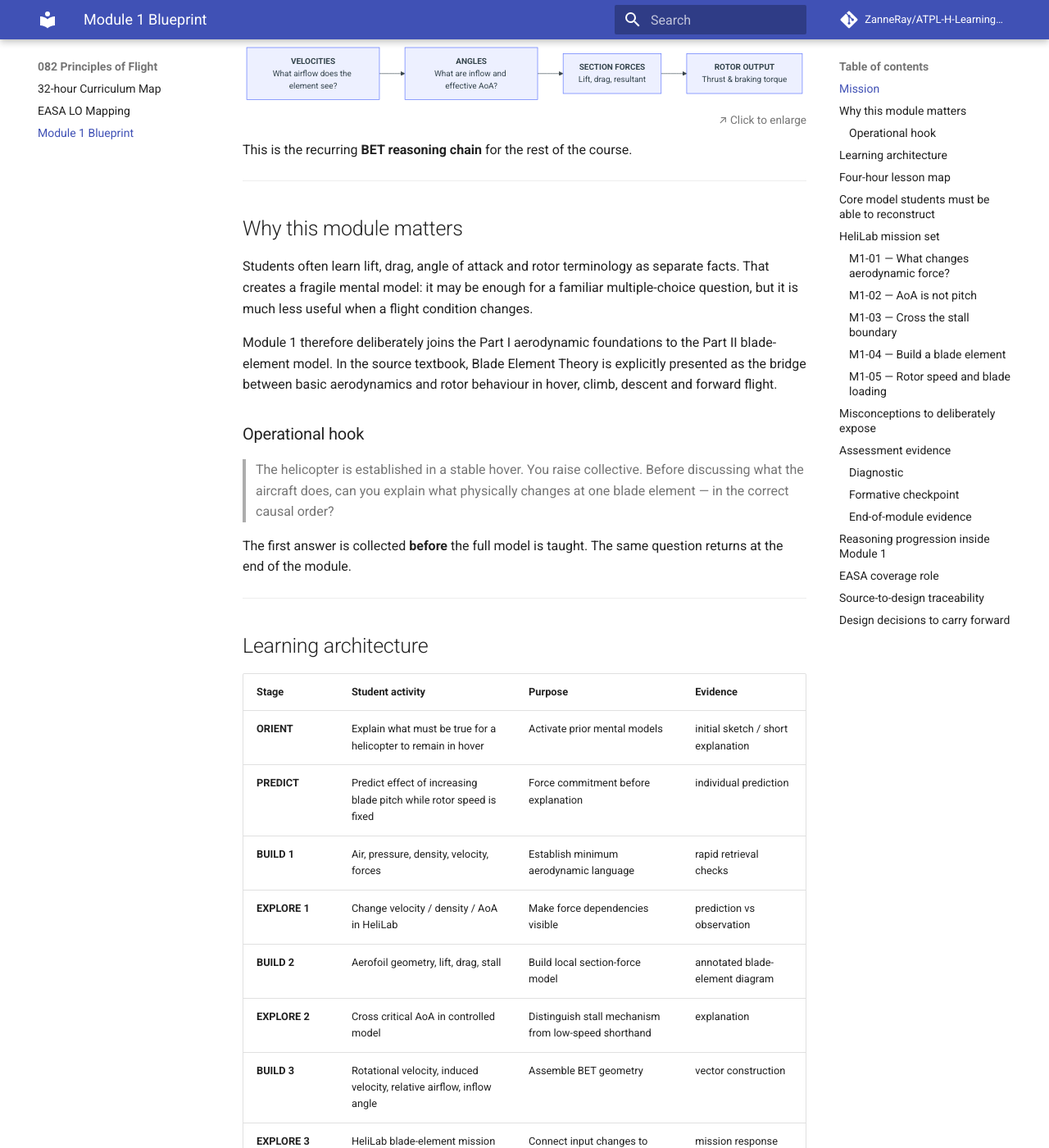
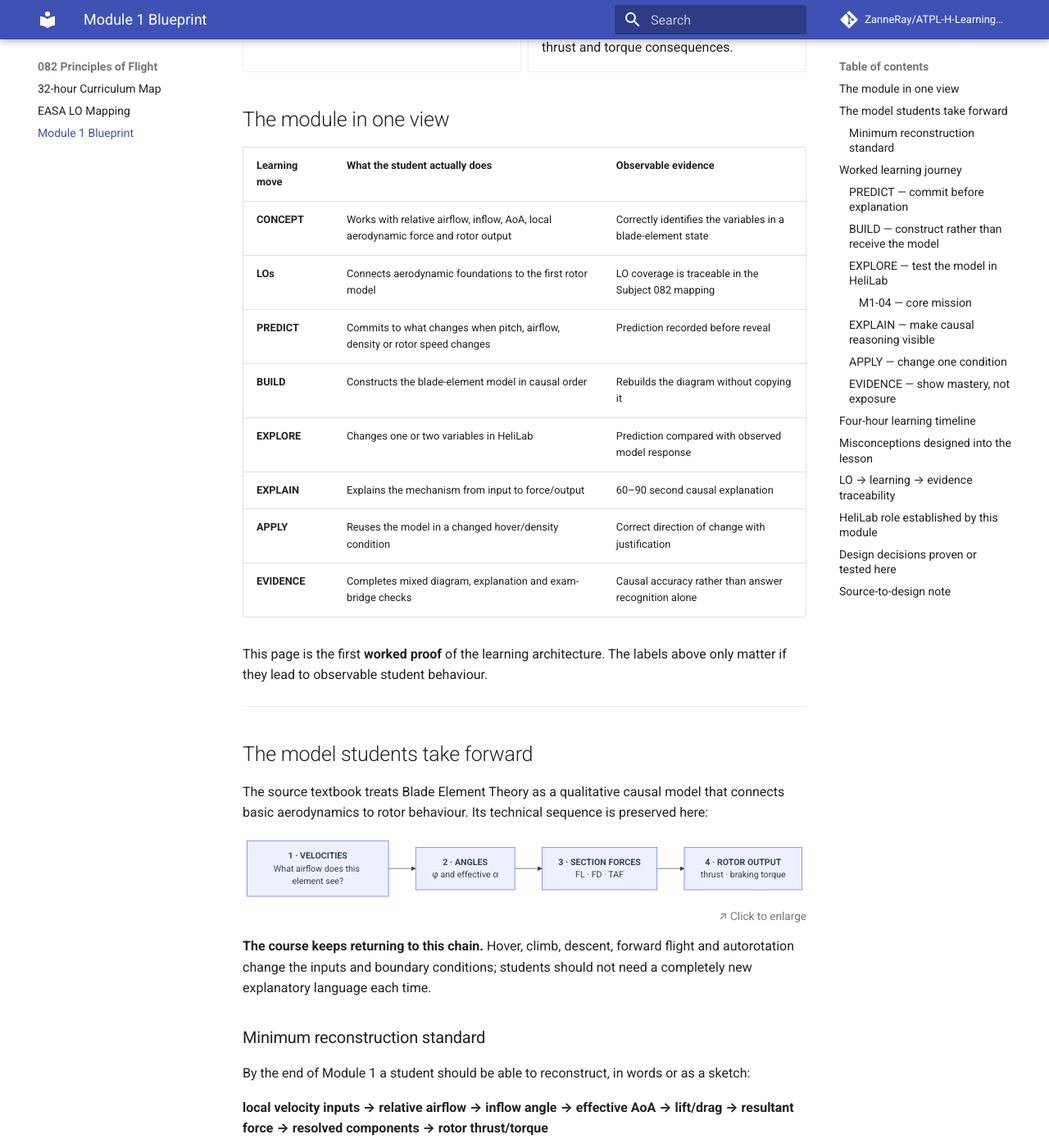
Before and after one commit to ZanneRay/ATPL-H-Learning-Ecosystem, an MkDocs documentation site: the page built from docs/curriculum/MODULE-1-BLUEPRINT.md, in a window 1280 px wide and 1400 px high, scrolled down 494 px. Shown: the whole window at 82% size. Built offline with MkDocs 1.6.1 and Material for MkDocs 9.7.7, drawn with Linux system fonts in a browser that asks for light colours; comment, search, counter and statistics services are not loaded; some of the changed text lies outside the part shown.

Commit message:
Turn Module 1 into concise worked learning experience

````diff
--- a/docs/curriculum/MODULE-1-BLUEPRINT.md
+++ b/docs/curriculum/MODULE-1-BLUEPRINT.md
@@ -1,248 +1,243 @@
 # Module 1 — Aerodynamic Foundations & Building Rotor Lift
 
-## Mission
+> **You are here:** Curriculum architecture → **Module 1** → Build the core aerodynamic model
 
-**Driving question:** *How can a rotating blade create and control rotor thrust?*
+<div class="grid cards" markdown>
 
-Module 1 builds the causal model that every later module reuses. The aim is not to complete a list of introductory definitions. The aim is for students to leave with a working blade-element model they can apply to hover, climb, descent, forward flight and autorotation.
+-   **DRIVING QUESTION**
 
-> **Module end state:** Given a local blade condition, the student can reason from velocity inputs to relative airflow, inflow angle, effective angle of attack, local aerodynamic forces and finally whole-rotor thrust/torque consequences.
+    How can a rotating blade create and control rotor thrust?
+
+-   **DURATION**
+
+    **4.0 hours** — foundation module
+
+-   **REASONING TARGET**
+
+    Identify → Describe → Explain → **Predict**
+
+-   **MODULE END STATE**
+
+    Given a local blade condition, the student can reason from airflow inputs to rotor thrust and torque consequences.
+
+</div>
+
+## The module in one view
+
+| Learning move | What the student actually does | Observable evidence |
+|---|---|---|
+| **CONCEPT** | Works with relative airflow, inflow, AoA, local aerodynamic force and rotor output | Correctly identifies the variables in a blade-element state |
+| **LOs** | Connects aerodynamic foundations to the first rotor model | LO coverage is traceable in the Subject 082 mapping |
+| **PREDICT** | Commits to what changes when pitch, airflow, density or rotor speed changes | Prediction recorded before reveal |
+| **BUILD** | Constructs the blade-element model in causal order | Rebuilds the diagram without copying it |
+| **EXPLORE** | Changes one or two variables in HeliLab | Prediction compared with observed model response |
+| **EXPLAIN** | Explains the mechanism from input to force/output | 60–90 second causal explanation |
+| **APPLY** | Reuses the model in a changed hover/density condition | Correct direction of change with justification |
+| **EVIDENCE** | Completes mixed diagram, explanation and exam-bridge checks | Causal accuracy rather than answer recognition alone |
+
+This page is the first **worked proof** of the learning architecture. The labels above only matter if they lead to observable student behaviour.
+
+---
+
+## The model students take forward
+
+The source textbook treats Blade Element Theory as a qualitative causal model that connects basic aerodynamics to rotor behaviour. Its technical sequence is preserved here:
 
 ```mermaid
 flowchart LR
-    V["<b>VELOCITIES</b><br/>What airflow does the element see?"] --> A["<b>ANGLES</b><br/>What are inflow and effective AoA?"]
-    A --> F["<b>SECTION FORCES</b><br/>Lift, drag, resultant"]
-    F --> R["<b>ROTOR OUTPUT</b><br/>Thrust & braking torque"]
+    V["<b>1 · VELOCITIES</b><br/>What airflow does this element see?"] --> A["<b>2 · ANGLES</b><br/>φ and effective α"]
+    A --> F["<b>3 · SECTION FORCES</b><br/>FL · FD · TAF"]
+    F --> R["<b>4 · ROTOR OUTPUT</b><br/>thrust · braking torque"]
 ```
 
-This is the recurring **BET reasoning chain** for the rest of the course.
+**The course keeps returning to this chain.** Hover, climb, descent, forward flight and autorotation change the inputs and boundary conditions; students should not need a completely new explanatory language each time.
+
+### Minimum reconstruction standard
+
+By the end of Module 1 a student should be able to reconstruct, in words or as a sketch:
+
+**local velocity inputs → relative airflow → inflow angle → effective AoA → lift/drag → resultant force → resolved components → rotor thrust/torque**
+
+The student does not need every symbol perfectly from memory on first exposure. The **causal order** must become stable.
 
 ---
 
-## Why this module matters
+## Worked learning journey
 
-Students often learn lift, drag, angle of attack and rotor terminology as separate facts. That creates a fragile mental model: it may be enough for a familiar multiple-choice question, but it is much less useful when a flight condition changes.
+```mermaid
+flowchart LR
+    P["<b>PREDICT</b><br/>What changes first?"] --> B["<b>BUILD</b><br/>Construct BET"]
+    B --> E["<b>EXPLORE</b><br/>Manipulate variables"]
+    E --> X["<b>EXPLAIN</b><br/>Trace the mechanism"]
+    X --> A["<b>APPLY</b><br/>Change the condition"]
+    A --> C["<b>EVIDENCE</b><br/>Show what you can reason"]
+```
 
-Module 1 therefore deliberately joins the Part I aerodynamic foundations to the Part II blade-element model. In the source textbook, Blade Element Theory is explicitly presented as the bridge between basic aerodynamics and rotor behaviour in hover, climb, descent and forward flight.
+### PREDICT — commit before explanation
 
-### Operational hook
+**Prompt**
 
-> The helicopter is established in a stable hover. You raise collective. Before discussing what the aircraft does, can you explain what physically changes at one blade element — in the correct causal order?
+> A helicopter is established in a stable hover. Rotor speed remains constant. The pilot raises collective. At one blade element, what changes first — and what happens next?
 
-The first answer is collected **before** the full model is taught. The same question returns at the end of the module.
+Students make an individual prediction before the full model is shown. A sketch is preferable to selecting an answer.
+
+**Why:** this exposes whether the student currently treats collective as a direct “more thrust” control or can already reason through blade pitch, local AoA and force.
+
+### BUILD — construct rather than receive the model
+
+The instructor builds the model in four passes:
+
+1. **Local velocity inputs** — rotational velocity and axial/induced components form local relative airflow.
+2. **Flow geometry** — relative airflow establishes inflow angle; effective AoA depends on blade pitch relative to that airflow.
+3. **Section forces** — local lift and drag produce a total aerodynamic force.
+4. **Rotor consequence** — force components are resolved and summed into thrust and braking torque.
+
+The textbook's compact relation **AOA = AOI − INFLOW (α = θ − φ)** is used as a reasoning relation, not merely as a formula to recall.
+
+### EXPLORE — test the model in HeliLab
+
+HeliLab is used only where manipulating the relationship adds learning value. Module 1 uses four progressive interactions:
+
+| Mission | Mode | Student manipulation | Required evidence |
+|---|---|---|---|
+| **M1-01 Force dependency** | Model | velocity / density | identify what changes and why |
+| **M1-02 AoA ≠ pitch** | Explore | pitch and inflow separately | explain how AoA changes with θ fixed |
+| **M1-03 Stall boundary** | Explore | effective AoA | predict before crossing the modelled boundary |
+| **M1-04 Build a blade element** | Mission | local velocity + pitch state | complete the full BET causal chain |
+
+#### M1-04 — core mission
+
+```mermaid
+flowchart LR
+    S1["Set velocities"] --> S2["Construct vrel"]
+    S2 --> S3["Predict φ / α"]
+    S3 --> S4["Predict forces"]
+    S4 --> S5["Resolve TAF"]
+    S5 --> S6["Infer rotor effect"]
+```
+
+The answer layer is withheld at the key prediction points. **Moving sliders without committing to a prediction is not completion.**
+
+### EXPLAIN — make causal reasoning visible
+
+Students explain the core mission to a peer or instructor in approximately 60–90 seconds. The explanation must connect cause to consequence rather than list definitions.
+
+A strong response sounds structurally like:
+
+> *This input changes the local relative airflow... therefore the inflow geometry changes... that changes effective AoA... which changes the local aerodynamic force... and after resolving/summing the force the rotor consequence is...*
+
+The wording may vary. The causal links may not.
+
+### APPLY — change one condition
+
+Return to the opening hover problem, then change the environment:
+
+> Rotor speed remains constant and collective is raised in hover. Now repeat your reasoning for substantially lower air density. Which links in your original explanation remain the same, and where does density enter the model?
+
+This is deliberately close enough to reuse the model but different enough that a memorised opening answer is insufficient.
+
+### EVIDENCE — show mastery, not exposure
+
+The formative checkpoint uses three states:
+
+| State | Changed condition | Student must show |
+|---|---|---|
+| **A** | same θ, increased induced velocity | effect on inflow → AoA → force tendency |
+| **B** | increased θ, same inflow | effect on AoA → local force → rotor output |
+| **C** | same geometry, reduced density | where density enters and what follows |
+
+The student then answers the original hover question again. The comparison between the first and final explanation makes conceptual change visible.
 
 ---
 
-## Learning architecture
+## Four-hour learning timeline
 
-| Stage | Student activity | Purpose | Evidence |
-|---|---|---|---|
-| **ORIENT** | Explain what must be true for a helicopter to remain in hover | Activate prior mental models | initial sketch / short explanation |
-| **PREDICT** | Predict effect of increasing blade pitch while rotor speed is fixed | Force commitment before explanation | individual prediction |
-| **BUILD 1** | Air, pressure, density, velocity, forces | Establish minimum aerodynamic language | rapid retrieval checks |
-| **EXPLORE 1** | Change velocity / density / AoA in HeliLab | Make force dependencies visible | prediction vs observation |
-| **BUILD 2** | Aerofoil geometry, lift, drag, stall | Build local section-force model | annotated blade-element diagram |
-| **EXPLORE 2** | Cross critical AoA in controlled model | Distinguish stall mechanism from low-speed shorthand | explanation |
-| **BUILD 3** | Rotational velocity, induced velocity, relative airflow, inflow angle | Assemble BET geometry | vector construction |
-| **EXPLORE 3** | HeliLab blade-element mission | Connect input changes to local force and rotor output | mission response |
-| **EXPLAIN** | Teach back the full causal chain | Make reasoning explicit | 60–90 s peer explanation |
-| **APPLY** | Collective increase in hover + changed density condition | Transfer to unfamiliar condition | causal chain + decision |
-| **CHECK & REFLECT** | Mixed retrieval / exam bridge | Test both regulatory knowledge and mental model | formative checkpoint |
+```mermaid
+flowchart LR
+    A["0:00<br/><b>Orient + Predict</b>"] --> B["0:15<br/><b>Aero language</b>"]
+    B --> C["0:45<br/><b>Local aerofoil</b>"]
+    C --> D["1:15<br/><b>HeliLab</b>"]
+    D --> E["1:40<br/><b>Stall + blade</b>"]
+    E --> F["2:10<br/><b>Rotor airflow</b>"]
+    F --> G["2:40<br/><b>BET</b>"]
+```
+
+```mermaid
+flowchart LR
+    G["2:40<br/><b>BET</b>"] --> H["3:10<br/><b>M1-04 Mission</b>"]
+    H --> I["3:30<br/><b>Apply</b>"]
+    I --> J["3:50<br/><b>Evidence</b>"]
+    J --> K["4:00<br/><b>Exit</b>"]
+```
+
+The split timeline is intentional: overview diagrams remain readable at normal desktop width.
 
 ---
 
-## Four-hour lesson map
+## Misconceptions designed into the lesson
 
-The timings are a design target, not a requirement to lecture continuously for the listed duration.
+| Misconception | Probe | Required conceptual correction |
+|---|---|---|
+| **AoA = blade pitch** | Can α change while θ stays constant? | AoA depends on local relative airflow |
+| **Lift acts upward** | Upward relative to what? | Lift is perpendicular to local relative airflow |
+| **Drag points aft** | Aft relative to what? | Drag opposes local relative airflow |
+| **Tip and root see the same speed** | What happens to Ωr as r changes? | rotational velocity varies with radius |
+| **Local lift = rotor thrust** | What still has to happen? | resolve and sum local forces |
+| **Low speed causes stall** | What defines the stall condition? | critical AoA / separation, not speed alone |
+| **Collective directly makes thrust** | What changes at the blade first? | pitch is the input; rotor force is downstream |
 
-| Time | Learning block | Main focus |
-|---:|---|---|
-| 0:00–0:15 | **Orient + diagnostic prediction** | What keeps the helicopter in the air? What changes first when collective is raised? |
-| 0:15–0:45 | **Aerodynamic language** | density, pressure, velocity, Newton, relative airflow |
-| 0:45–1:15 | **Local aerofoil model** | chord, pitch/AOI, effective AoA, lift, drag, resultant force |
-| 1:15–1:30 | **HeliLab Mission M1-01 / M1-02** | manipulate velocity, AoA and density |
-| 1:30–1:40 | Retrieval break | no-notes sketch + peer correction |
-| 1:40–2:10 | **Stall + real blade effects** | critical AoA, separation, 2D vs 3D blade |
-| 2:10–2:40 | **Rotor velocity model** | rotational velocity, induced velocity, local relative airflow |
-| 2:40–3:10 | **Blade Element Theory** | velocities → angles → forces → rotor outputs |
-| 3:10–3:30 | **HeliLab Mission M1-04** | blade-element investigation |
-| 3:30–3:50 | **Application challenge** | collective / density / rotor-speed changed conditions |
-| 3:50–4:00 | **Check + exit explanation** | final causal chain and misconception check |
+These are not side notes. They determine where prediction and explanation are placed.
 
 ---
 
-## Core model students must be able to reconstruct
+## LO → learning → evidence traceability
 
-```mermaid
-flowchart TB
-    VR["Rotational velocity<br/>vᵣ = Ωr"] --> REL["Local relative airflow<br/>vrel"]
-    VI["Induced / axial component<br/>vᵢ"] --> REL
-    REL --> PHI["Inflow angle<br/>φ"]
-    THETA["Blade pitch / AOI<br/>θ"] --> ALPHA["Effective AoA<br/>α = θ − φ"]
-    PHI --> ALPHA
-    ALPHA --> CL["Lift coefficient<br/>Cᴸ"]
-    REL --> Q["Dynamic pressure<br/>½ρv²"]
-    RHO["Air density<br/>ρ"] --> Q
-    Q --> LIFT["Local lift"]
-    CL --> LIFT
-    ALPHA --> DRAG["Local drag"]
-    Q --> DRAG
-    LIFT --> TAF["Total aerodynamic force"]
-    DRAG --> TAF
-    TAF --> FV["Thrust-producing component"]
-    TAF --> FH["In-plane / braking component"]
-    FV --> T["Rotor thrust"]
-    FH --> QTORQUE["Rotor torque / power demand"]
-```
+Module 1 is the primary instructional home for much of **082 01 Subsonic Aerodynamics**, selected velocity/compressibility foundations from **082 02**, rotorcraft orientation from **082 03**, the first main-rotor airflow model from **082 04**, and selected introductory mechanics from **082 05**.
 
-Students do not need to reproduce every label from memory immediately. By the end of the module, however, they should be able to rebuild the *causal order* without prompts.
+| LO family | Learning function here | Evidence route | Later retrieval |
+|---|---|---|---|
+| **082 01** | aerodynamic language + local force model | sketch, retrieval, changed-condition explanation | all later rotor modules |
+| **082 02** | velocity/Mach foundation | identify and explain speed relationship | forward-flight limits |
+| **082 03** | helicopter/rotor orientation | configuration recognition in context | tail-rotor/configuration work |
+| **082 04** | first rotor airflow / thrust model | BET mission + hover application | hover, forward flight, autorotation |
+| **082 05** | local blade forces / rotor-speed bridge | qualitative force reasoning | rotor motion and mechanics |
+
+The detailed individual LO allocation remains in the dedicated **EASA LO Mapping**. An LO is not considered “done” because it appeared in this module; foundational concepts are deliberately retrieved in later flight regimes.
 
 ---
 
-## HeliLab mission set
+## HeliLab role established by this module
 
-### M1-01 — What changes aerodynamic force?
-
-**Mode:** Predict → Explore → Explain
-
-Lock blade geometry. Allow controlled changes to local velocity and density.
-
-Student task:
-
-1. Predict which variable has the stronger qualitative effect on aerodynamic force.
-2. Change one variable at a time.
-3. Explain the observed relationship using dynamic pressure rather than memorised wording.
-
-**Target misconception:** “More speed just means more lift” without recognising that drag also changes and that the force relationship is quadratic with velocity in the basic model.
-
-### M1-02 — AoA is not pitch
-
-Lock relative-airflow direction first, then allow blade pitch change. In the second state, hold blade pitch constant and change inflow direction.
-
-**Required explanation:** angle of attack is the angle between chord line and **local relative airflow**, so AoA can change even if blade pitch does not.
-
-### M1-03 — Cross the stall boundary
-
-Student gradually increases effective AoA through the modelled critical region.
-
-Before moving the control, they mark where they expect:
-
-- lift to stop increasing normally;
-- drag to rise strongly;
-- the useful aerodynamic-force direction/magnitude to deteriorate.
-
-The goal is conceptual, not to teach a universal numerical critical angle.
-
-### M1-04 — Build a blade element
-
-**Core mission of Module 1.**
-
-The interface reveals the model in stages:
+Module 1 also establishes the progressive HeliLab scaffolding that later modules will reuse:
 
 ```mermaid
 flowchart LR
-    S1["1 · Set local velocities"] --> S2["2 · Construct vrel"]
-    S2 --> S3["3 · Identify φ and α"]
-    S3 --> S4["4 · Predict FL / FD"]
-    S4 --> S5["5 · Resolve TAF"]
-    S5 --> S6["6 · Infer rotor consequence"]
+    M["<b>MODEL</b><br/>guided + labelled"] --> E["<b>EXPLORE</b><br/>change variables"]
+    E --> MI["<b>MISSION</b><br/>predict + explain"]
+    MI --> C["<b>CHALLENGE</b><br/>minimal guidance + transfer"]
 ```
 
-The student must commit to a prediction at stages 3, 4 and 6 before the answer layer is revealed.
-
-### M1-05 — Rotor speed and blade loading
-
-A short bridge into rotor mechanics. Students compare two rotor-speed states and reason qualitatively about rotational velocity and centrifugal loading. This mission prepares Module 3 rather than attempting to teach the complete mechanics block now.
+**Model** makes relationships visible. **Explore** lets students test one or two variables. **Mission** requires prediction and causal explanation. **Challenge** removes scaffolding and introduces transfer; it becomes more prominent in later modules.
 
 ---
 
-## Misconceptions to deliberately expose
+## Design decisions proven or tested here
 
-| Misconception | Instructor probe | Desired correction |
-|---|---|---|
-| “AoA is the same as blade pitch.” | Can AoA change while θ stays constant? | AoA depends on local relative-airflow direction |
-| “Lift always acts vertically/upwards.” | Relative to what is lift defined? | Lift is perpendicular to local relative airflow |
-| “Drag is always backwards relative to the helicopter.” | Backwards relative to what? | Drag is parallel and opposite to local relative airflow |
-| “The blade tip and root see the same velocity.” | What happens to Ωr as r changes? | rotational velocity varies with radius |
-| “One blade element's lift is rotor thrust.” | What must happen after local force is found? | forces must be resolved and summed over rotor |
-| “Stall happens because speed is too low.” | What is the defining aerodynamic variable? | stall is fundamentally an AoA / separation condition |
-| “Raising collective directly creates more thrust.” | What changes first at the blade? | pitch → AoA / force changes → integrated rotor effect |
+!!! success "Module 1 design standard"
+    **1. BET is the common reasoning language.** Later modules reuse the same visual and causal conventions.
+
+    **2. Prediction precedes reveal.** HeliLab interaction is not treated as evidence unless the student has committed to an expectation where appropriate.
+
+    **3. HeliLab has a bounded role.** Dynamic relationships are manipulated; terminology is not made interactive merely for novelty.
+
+    **4. Local blade quantities and whole-rotor outputs are visually separated.**
+
+    **5. The module ends with transfer of a causal model, not completion of an introductory fact list.**
+
+    **6. Evidence is designed with the learning activity.** It is not added as a quiz after the lesson has already been designed.
 
 ---
 
-## Assessment evidence
+## Source-to-design note
 
-### Diagnostic
-
-At module start:
-
-> Draw one rotor blade element and show the airflow and force you believe keeps the helicopter in a hover.
-
-This is **not graded**. It gives the instructor a misconception map.
-
-### Formative checkpoint
-
-Students receive three changed states:
-
-**A.** same θ, increased induced velocity
-**B.** increased θ, same inflow
-**C.** same geometry, reduced density
-
-For each state they must predict the direction of change through as much of the chain as can be justified.
-
-### End-of-module evidence
-
-A successful student can answer this without a memorised script:
-
-> Rotor speed is constant and the pilot raises collective in hover. Trace the aerodynamic changes from the blade input to rotor thrust and torque. Then explain which parts of your answer would change if density were substantially lower.
-
-Evidence is judged primarily on causal accuracy, not terminology perfection.
-
----
-
-## Reasoning progression inside Module 1
-
-```mermaid
-flowchart LR
-    I["IDENTIFY<br/>variables & geometry"] --> D["DESCRIBE<br/>airflow & forces"]
-    D --> E["EXPLAIN<br/>causal relationships"]
-    E --> P["PREDICT<br/>changed condition"]
-```
-
-**Diagnose** and **transfer** become dominant later; Module 1 creates the model needed to do them credibly.
-
----
-
-## EASA coverage role
-
-Module 1 is the primary instructional home for much of **082 01 Subsonic Aerodynamics**, the basic Mach/velocity foundation from **082 02**, orientation elements from **082 03**, the first main-rotor airflow model from **082 04**, and selected introductory blade-force/mechanics elements from **082 05**.
-
-The detailed LO allocation remains in the dedicated LO mapping and machine-readable curriculum data. The important curriculum rule is that these LOs are **not finished after Module 1**: relative airflow, AoA, force resolution and BET are deliberately retrieved again in later flight regimes.
-
----
-
-## Source-to-design traceability
-
-This blueprint is built from the current project textbook, especially:
-
-- the Subject 082 LO cross-reference;
-- Chapters 2–5 for aerodynamic foundations;
-- Chapter 7 for Blade Element Theory;
-- Chapter 8 for initial rotor-force / motion concepts.
-
-The source textbook defines BET as a local aerodynamic-force model using the sequence **local velocities → flow geometry/angles → section forces → summed rotor outputs**. The learning design above preserves that technical structure but adds prediction, guided manipulation, retrieval and transfer tasks.
-
----
-
-## Design decisions to carry forward
-
-!!! success "Decisions established by this prototype"
-    **1. BET becomes the common reasoning language of the course.** Later modules should reuse the same diagram conventions rather than introduce independent explanatory systems.
-
-    **2. Prediction is required before reveal in core HeliLab missions.** Pure slider exploration is not enough.
-
-    **3. The lesson does not try to make every LO equally interactive.** HeliLab is used where dynamic relationships benefit from manipulation; terminology and configuration knowledge may use more efficient methods.
-
-    **4. Every major diagram distinguishes local blade quantities from whole-rotor outputs.** This addresses a recurring conceptual confusion.
-
-    **5. Module 1 ends with a transferable causal model, not merely an introductory knowledge test.**
+This worked module preserves the technical organisation of the current project textbook: aerodynamic foundations feed into Blade Element Theory, and BET connects local velocities, flow geometry, section forces and rotor outputs. The source also explicitly positions BET as a qualitative model for predicting rotor behaviour across hover, climb, descent and forward flight. The learning-design additions on this page — prediction-before-reveal, HeliLab scaffolding, peer explanation, changed-condition application and evidence design — are curriculum design choices layered onto that technical source structure.
````
